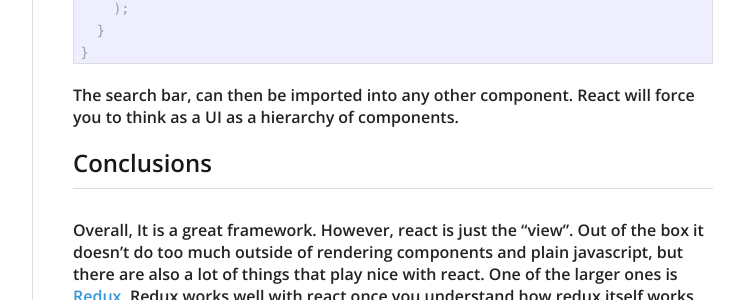
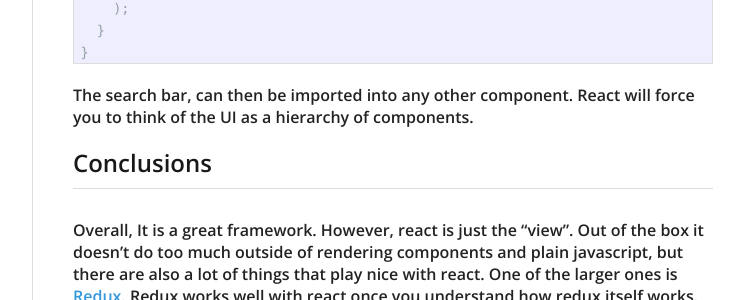
Before and after one commit to ryankazokas/ryankazokas.github.io, a Jekyll site: the page built from _posts/2016-10-08-The-Journey-Into-React-JS.markdown, in a window 1280 px wide and 900 px high, scrolled down 1563 px. Shown: the part 315-615 px from the top of the window, without its empty margins (378-1122 px from the left). Built offline with Jekyll 4.4.1, drawn with Linux system fonts in a browser that asks for light colours; nearby versions of some CDN libraries.

Commit message:
Updating typo in react post

```diff
--- a/_posts/2016-10-08-The-Journey-Into-React-JS.markdown
+++ b/_posts/2016-10-08-The-Journey-Into-React-JS.markdown
@@ -76,7 +76,7 @@ export default class App extends Component {
 
 {% endhighlight %}
 
-The search bar, can then be imported into any other component. React will force you to think as a UI as a hierarchy of components.
+The search bar, can then be imported into any other component. React will force you to think of the UI as a hierarchy of components.
 
 ## Conclusions
 ---
```
